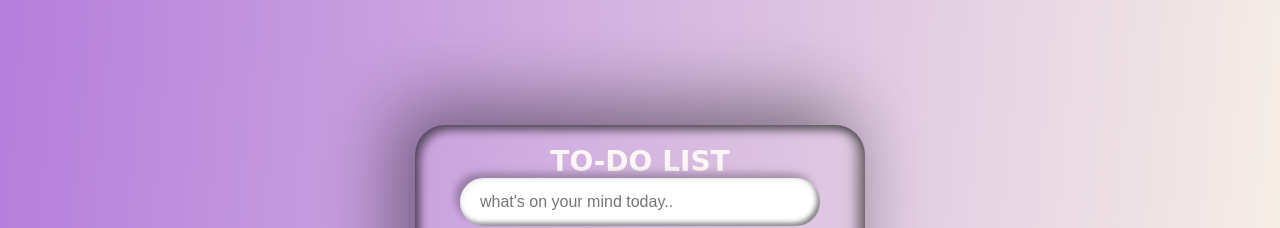
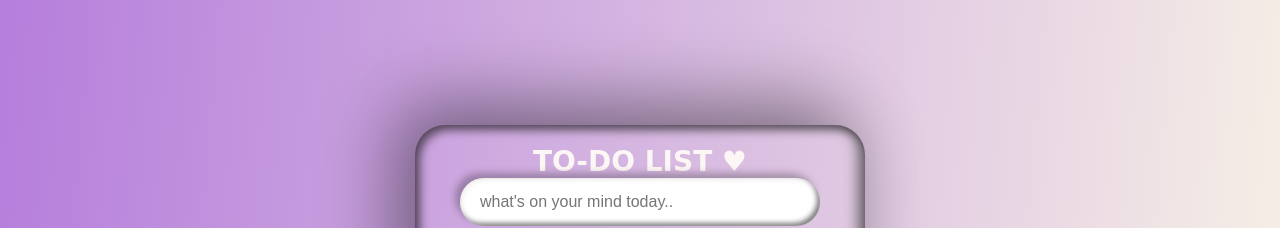
Before and after one commit to anuragkrgupta/TO-DO-list, a plain HTML site: page index.html in a window 1280 px wide. Shown: the top 228 px of the page. Drawn offline with Linux system fonts and the light colour scheme.

Commit message:
Update index.html

```diff
--- a/index.html
+++ b/index.html
@@ -9,7 +9,7 @@
 <body>
     <div class="container">
     <div class="box">
-        <h1>TO-DO LIST</h1>
+        <h1>TO-DO LIST &#9829;</h1>
         <input type="text" placeholder="what's on your mind today.." id="inputbx">
         <ul id="list"></ul>
     </div>
```
